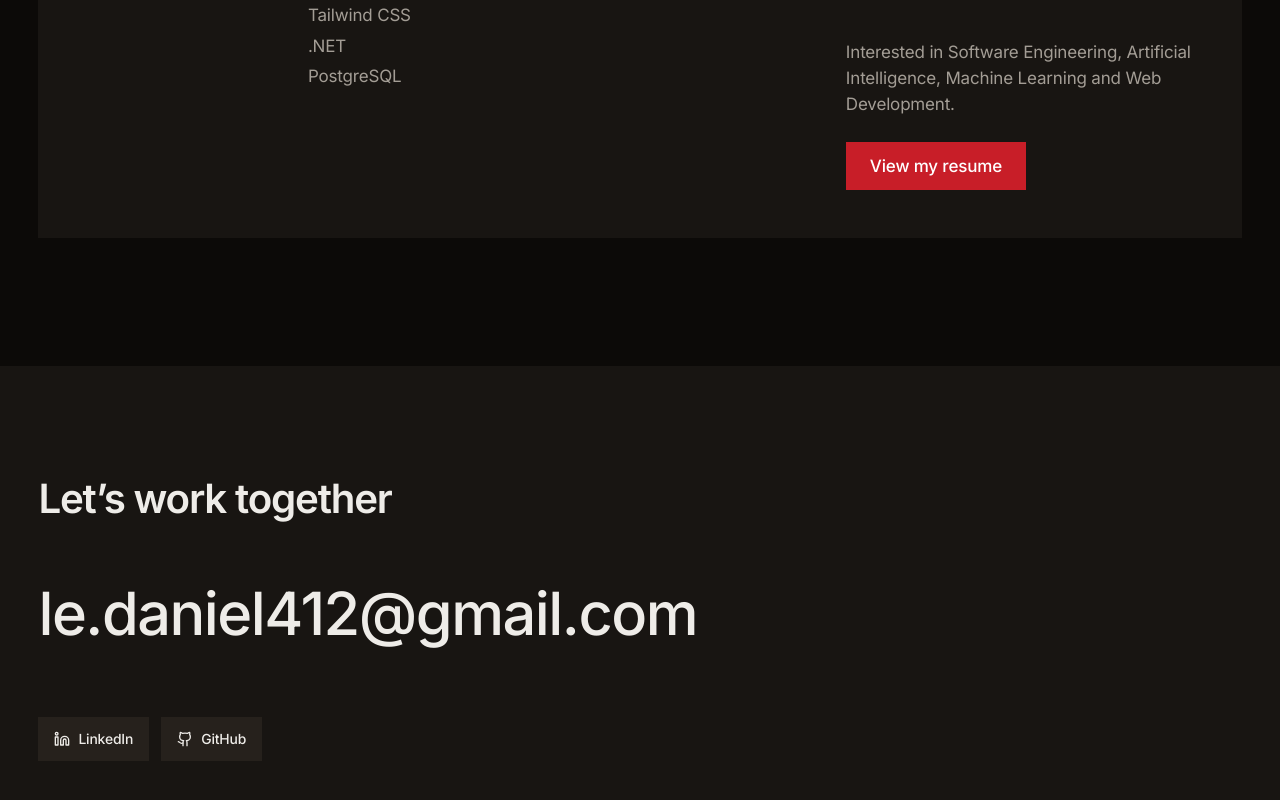
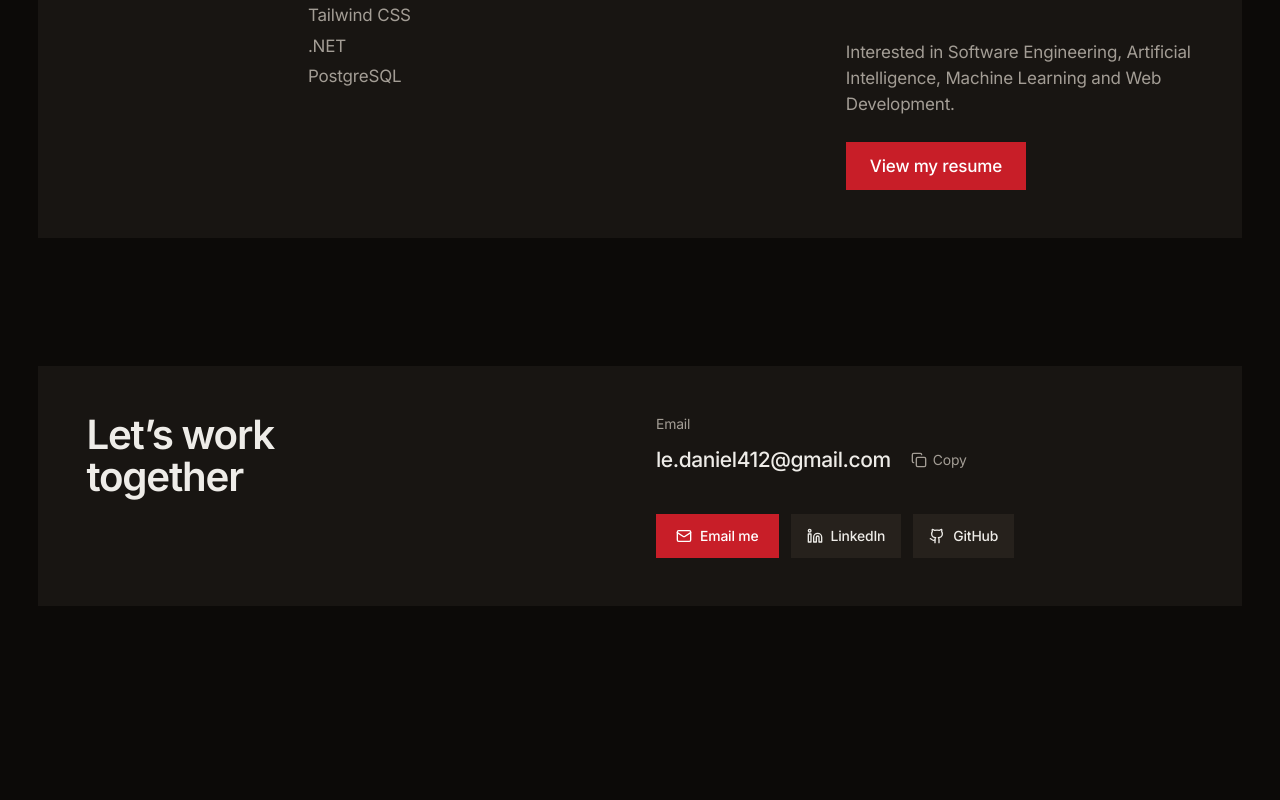
Before and after one commit to Danie1Le/Danie1Le.github.io, a Next.js app: page / in a window 1280 px wide. Shown: the part 4706-5506 px from the top of the page. After the commit the page ends 5408 px from the top, so only its background shows below. Built offline with nearby package versions, Linux system fonts and the light colour scheme.

Commit message:
redesign: contact panel to match Skills
Heading on the left; the email at body size with a Copy button, then
Email me, LinkedIn and GitHub on the right, on a raised panel inside the
page frame. Replaces the oversized split email address.

```diff
--- a/components/contactSection.tsx
+++ b/components/contactSection.tsx
@@ -1,30 +1,47 @@
 "use client"
 
 import { contact } from "@/lib/data";
-import { Github, Linkedin } from "lucide-react";
+import { Check, Copy, Github, Linkedin, Mail } from "lucide-react";
+import { useState } from "react";
 
-// The page ends here, on a raised shade of the ground rather than a light band.
+// The page ends on a panel shaped like Skills: the heading on the left, the ways to reach me on the right.
 export default function ContactSection() {
-  const [user, domain] = contact.email.split("@");
+  const [copied, setCopied] = useState(false);
+
+  const copy = async () => {
+    try {
+      await navigator.clipboard.writeText(contact.email);
+      setCopied(true);
+      setTimeout(() => setCopied(false), 1800);
+    } catch {} // clipboard blocked: the address is still on screen to select
+  };
+
   return (
-    <section id="contact" className="mt-24 md:mt-32 bg-[var(--surface)] transition-colors duration-500">
-      <div className="frame py-20 md:py-28">
-        <h2 data-reveal className="t-head font-semibold">Let’s work together</h2>
+    <section id="contact" className="frame pt-24 md:pt-32 pb-16 md:pb-24">
+      <div className="bg-[var(--surface)] transition-colors duration-500 grid md:grid-cols-12 gap-x-8 gap-y-10 p-6 md:p-12">
+        <h2 data-reveal className="md:col-span-5 t-head font-semibold max-w-[12ch]">Let’s work together</h2>
 
-        <a
-          data-reveal
-          style={{ "--i": 1 } as React.CSSProperties}
-          href={contact.gmail}
-          target="_blank"
-          rel="noopener noreferrer"
-          className="group inline-block mt-10 md:mt-14 font-medium leading-tight tracking-tight text-[clamp(1.75rem,1rem+3.4vw,4rem)] hover:text-[var(--brand)] transition-colors duration-300"
+        <div className="md:col-span-6 md:col-start-7 flex flex-col gap-8">
+          <div data-reveal style={{ "--i": 1 } as React.CSSProperties}>
+            <p className="t-small text-[var(--dim)]">Email</p>
+            <div className="mt-1 flex flex-wrap items-center gap-x-5 gap-y-1">
+              <a href={contact.gmail} target="_blank" rel="noopener noreferrer" className="link t-lead font-medium">
+                {contact.email}
+              </a>
+              <button
+                onClick={copy}
+                className="inline-flex items-center gap-1.5 min-h-11 t-small text-[var(--dim)] hover:text-[var(--brand)] transition-colors active:scale-95"
               >
-          <span className="block sm:inline">{user}@</span>
-          <span className="block sm:inline">{domain}</span>
-          <span className="block h-[3px] mt-2 bg-current origin-left scale-x-0 transition-transform duration-700 ease-expo group-hover:scale-x-100" aria-hidden="true" />
+                {copied ? <Check className="w-4 h-4" aria-hidden="true" /> : <Copy className="w-4 h-4" aria-hidden="true" />}
+                <span aria-live="polite">{copied ? "Copied" : "Copy"}</span>
+              </button>
+            </div>
+          </div>
+
+          <div data-reveal style={{ "--i": 2 } as React.CSSProperties} className="flex flex-wrap gap-3 t-small font-medium">
+            <a href={contact.gmail} target="_blank" rel="noopener noreferrer" className="btn-brand min-h-11 px-5 w-full sm:w-auto">
+              <Mail className="w-4 h-4" aria-hidden="true" /> Email me
             </a>
-
-        <div data-reveal style={{ "--i": 2 } as React.CSSProperties} className="mt-10 md:mt-14 flex gap-3 t-small font-medium">
             <a href={contact.linkedin} target="_blank" rel="noopener noreferrer" className="btn-quiet bg-[var(--raised)] flex-1 sm:flex-none">
               <Linkedin className="w-4 h-4" aria-hidden="true" /> LinkedIn
             </a>
@@ -33,6 +50,7 @@ export default function ContactSection() {
             </a>
           </div>
         </div>
+      </div>
     </section>
   );
 }
```
Lines whose indentation alone changed are shown as unchanged.
